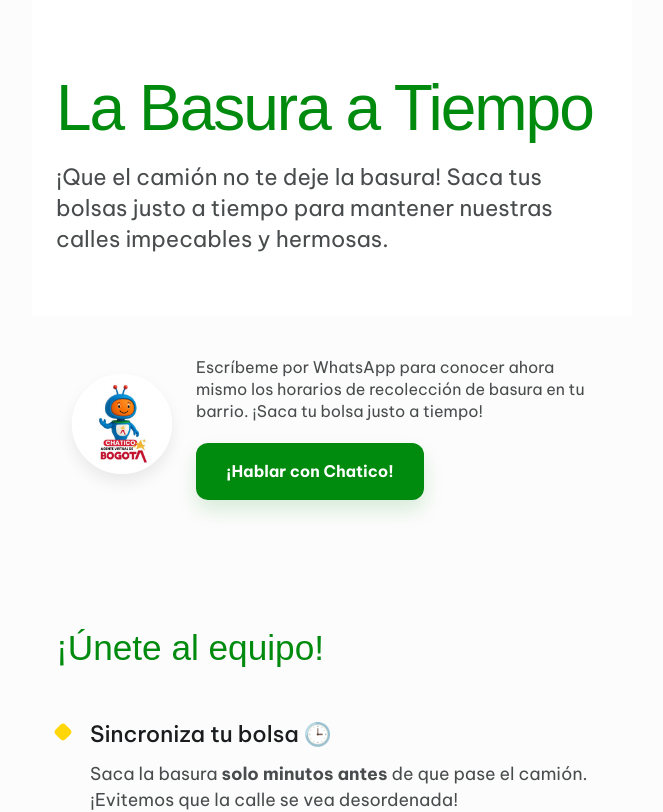
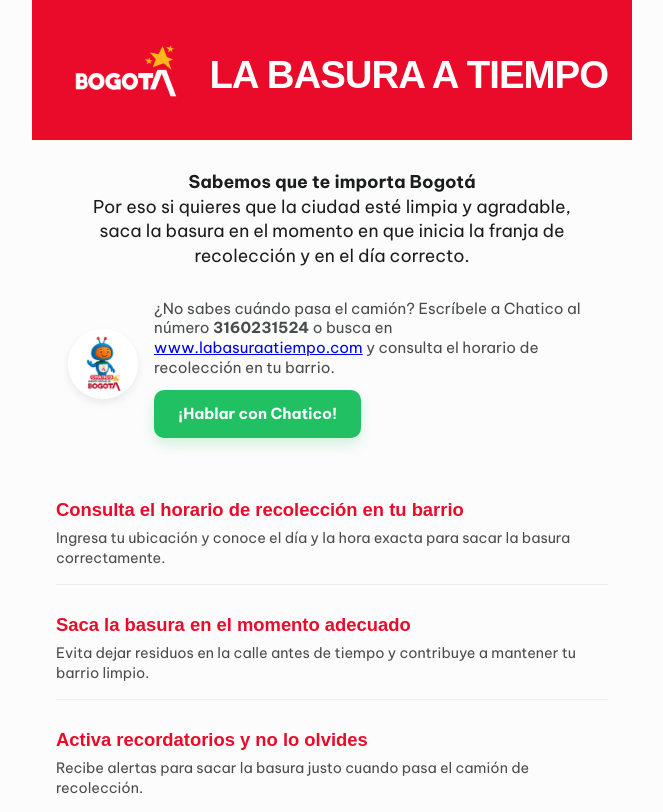
Before and after one commit to observatoriocultura/labasuraatiempo, a Vue app: page / in a window 1280 px wide. Shown: the top 812 px of the page, without its empty margins (308-971 px from the left). Built offline with nearby package versions, Linux system fonts and the light colour scheme; a web font is replaced by a local one.

Commit message:
Logo bogota

```diff
--- a/src/App.vue
+++ b/src/App.vue
@@ -7,45 +7,54 @@
     <!-- Hero Section -->
     <header class="hero">
       <div class="hero-content">
+        <img :src="`${baseUrl}images/bogota-sobre-rojo.png`" alt="Bogotá" class="hero-logo" />
         <h1 class="hero-title">La Basura a Tiempo</h1>
-        <p class="hero-subtitle">¡Que el camión no te deje la basura! Saca tus bolsas justo a tiempo para mantener nuestras calles impecables y hermosas.</p>
       </div>
     </header>
+
+    <!-- Intro Section -->
+    <section class="intro-section">
+      <p class="intro-text">
+        <b>Sabemos que te importa Bogotá</b>
+        <br>
+        Por eso si quieres que la ciudad esté limpia y agradable, saca la basura en el momento en que inicia la franja de recolección y en el día correcto.
+      </p>
+    </section>
 
     <!-- Chatico Section -->
     <section class="chatico-compact">
       <div class="chatico-avatar">
-        <img :src="`${baseUrl}images/chatico.jpg`" alt="Chatico Logo" />
+        <a href="https://wa.me/573160231524?text=%C2%BFCu%C3%A1ndo+recogen+la+basura+en+mi+casa%3F" target="_blank">
+          <img :src="`${baseUrl}images/chatico.jpg`" alt="Chatico Logo" />
+        </a>
       </div>
       <div class="chatico-info">
-        <p>Escríbeme por WhatsApp para conocer ahora mismo los horarios de recolección de basura en tu barrio. ¡Saca tu bolsa justo a tiempo!</p>
-        <a href="https://wa.me/573160231524?text=%C2%BFCu%C3%A1ndo+recogen+la+basura+en+mi+casa%3F" target="_blank" class="btn btn-primary">¡Hablar con Chatico!</a>
+        <p>¿No sabes cuándo pasa el camión? Escríbele a Chatico al número <strong>3160231524</strong> o busca en <a href="https://www.labasuraatiempo.com" target="_blank">www.labasuraatiempo.com</a> y consulta el horario de recolección en tu barrio.</p>
+        <a href="https://wa.me/573160231524?text=%C2%BFCu%C3%A1ndo+recogen+la+basura+en+mi+casa%3F" target="_blank" class="btn btn-whatsapp">¡Hablar con Chatico!</a>
       </div>
     </section>
 
     <!-- Tips Section -->
     <section class="tips-section">
-      <h2 class="section-title">¡Únete al equipo!</h2>
       <div class="tips-list">
-        <div class="tip-item">
-          <span class="tip-dot"></span>
-          <div class="tip-text">
-            <h4>Sincroniza tu bolsa 🕒</h4>
-            <p>Saca la basura <strong>solo minutos antes</strong> de que pase el camión. ¡Evitemos que la calle se vea desordenada!</p>
+        <div class="tip-card">
+          <div class="tip-content">
+            <h3>Consulta el horario de recolección en tu barrio</h3>
+            <p>Ingresa tu ubicación y conoce el día y la hora exacta para sacar la basura correctamente.</p>
           </div>
         </div>
-        <div class="tip-item">
-          <span class="tip-dot"></span>
-          <div class="tip-text">
-            <h4>¡Calle limpia, ciudad feliz! ✨</h4>
-            <p>Si todos sacamos la basura a tiempo, evitamos malos olores y mantenemos las aceras despejadas para caminar.</p>
+
+        <div class="tip-card">
+          <div class="tip-content">
+            <h3>Saca la basura en el momento adecuado</h3>
+            <p>Evita dejar residuos en la calle antes de tiempo y contribuye a mantener tu barrio limpio.</p>
           </div>
         </div>
-        <div class="tip-item">
-          <span class="tip-dot"></span>
-          <div class="tip-text">
-            <h4>Separa con amor ♻️</h4>
-            <p>Recuerda: bolsa blanca para lo que se recicla y negra para lo demás. ¡El planeta te lo agradece!</p>
+
+        <div class="tip-card">
+          <div class="tip-content">
+            <h3>Activa recordatorios y no lo olvides</h3>
+            <p>Recibe alertas para sacar la basura justo cuando pasa el camión de recolección.</p>
           </div>
         </div>
       </div>
@@ -59,39 +68,64 @@
   max-width: 600px;
   margin: 0 auto;
   min-height: 100vh;
-  padding-bottom: 40px;
+  padding-bottom: 20px;
 }
 
 /* Hero Section */
 .hero {
-  padding: 80px 24px 60px;
-  background: white;
-  text-align: left;
+  padding: 40px 24px 30px;
+  text-align: center;
+  background-color: var(--primary);
+  color: white;
+}
+
+.hero-content {
+  display: flex;
+  flex-direction: row;
+  align-items: center;
+  justify-content: space-between;
+}
+
+.hero-logo {
+  height: 70px;
+  width: auto;
+  object-fit: contain;
 }
 
 .hero-title {
-  color: var(--primary);
-  font-size: 4rem;
-  line-height: 0.9;
-  margin-bottom: 24px;
-  letter-spacing: -2px;
+  color: white;
+  text-transform: uppercase;
+  font-weight: 800;
+  font-size: 2.4rem;
+  line-height: 1.1;
+  letter-spacing: -1px;
+  text-align: right;
+  flex: 1;
 }
 
-.hero-subtitle {
-  font-size: 1.4rem;
-  color: var(--text-muted);
+/* Intro Section */
+.intro-section {
+  padding: 30px 24px 10px;
+  background-color: transparent;
+  text-align: center;
+}
+
+.intro-text {
+  font-size: 1.1rem;
+  color: var(--text);
   max-width: 500px;
   line-height: 1.4;
+  margin: 0 auto;
 }
 
 /* Chatico Compact with Avatar */
 .chatico-compact {
-  padding: 40px 24px;
+  padding: 20px 20px;
   background: var(--background);
-  border-radius: 32px;
+  border-radius: 20px;
   margin: 0 16px;
   display: flex;
-  gap: 24px;
+  gap: 16px;
   align-items: center;
 }
 
@@ -100,129 +134,139 @@
 }
 
 .chatico-avatar img {
-  width: 100px;
-  height: 100px;
+  width: 70px;
+  height: 70px;
   border-radius: 50%;
   object-fit: cover;
-  border: 4px solid white;
-  box-shadow: 0 8px 16px rgba(0,0,0,0.08);
+  border: 3px solid white;
+  box-shadow: 0 4px 10px rgba(0,0,0,0.08);
 }
 
 .chatico-compact h3 {
-  font-size: 2rem;
+  font-size: 1.4rem;
   color: var(--text);
-  margin-bottom: 8px;
+  margin-bottom: 4px;
 }
 
 .chatico-compact p {
   color: var(--text-muted);
-  margin-bottom: 20px;
-  font-size: 1rem;
-  line-height: 1.4;
+  margin-bottom: 12px;
+  font-size: 0.95rem;
+  line-height: 1.3;
 }
 
 /* Tips Section Simplified */
 .tips-section {
-  padding: 80px 24px;
+  padding: 24px 24px 10px;
 }
 
 .section-title {
-  font-size: 2.2rem;
-  margin-bottom: 40px;
+  font-size: 1.6rem;
+  margin-bottom: 20px;
   color: var(--primary);
+  text-align: center;
 }
 
 .tips-list {
   display: flex;
   flex-direction: column;
-  gap: 40px;
+  gap: 12px;
 }
 
-.tip-item {
+.tip-card {
   display: flex;
-  gap: 20px;
+  background: transparent;
+  padding: 16px 0;
   align-items: flex-start;
+  border-bottom: 1px solid rgba(0,0,0,0.06);
 }
 
-.tip-dot {
-  width: 14px;
-  height: 14px;
-  background: var(--secondary);
-  border-radius: 4px;
-  margin-top: 8px;
-  flex-shrink: 0;
-  transform: rotate(45deg);
+.tip-card:last-child {
+  border-bottom: none;
 }
 
-.tip-text h4 {
-  font-size: 1.4rem;
-  margin-bottom: 8px;
-  font-weight: 500;
+.tip-content {
+  width: 100%;
 }
 
-.tip-text p {
-  font-size: 1.1rem;
+.tip-content h3 {
+  font-size: 1.15rem;
+  font-weight: bold;
+  margin-bottom: 6px;
+  color: var(--primary);
+  line-height: 1.3;
+}
+
+.tip-content p {
+  font-size: 0.9rem;
   color: var(--text-muted);
-  line-height: 1.5;
+  line-height: 1.4;
 }
 
 /* Buttons */
 .btn {
   display: inline-block;
-  padding: 16px 30px;
-  border-radius: 12px;
+  padding: 12px 24px;
+  border-radius: 10px;
   text-decoration: none;
   font-weight: 700;
-  font-size: 1rem;
-  background: var(--primary);
+  font-size: 0.95rem;
   color: white;
-  box-shadow: 0 10px 20px rgba(0, 138, 14, 0.15);
   transition: all 0.2s;
 }
 
-.btn:hover {
+.btn-whatsapp {
+  background: #21C063;
+  box-shadow: 0 6px 14px rgba(33, 192, 99, 0.2);
+}
+
+.btn-whatsapp:hover {
   transform: translateY(-2px);
-  box-shadow: 0 15px 25px rgba(0, 138, 14, 0.25);
+  box-shadow: 0 10px 20px rgba(33, 192, 99, 0.3);
 }
 
 @media (max-width: 768px) {
   .hero {
-    padding: 60px 24px 20px;
+    padding: 20px 20px 10px;
   }
 
-  .hero-subtitle {
-     display: none;
+  .intro-text {
+    font-size: 0.95rem;
+  }
+
+  .hero-logo {
+    height: 50px;
   }
 
   .hero-title {
-    font-size: 3rem;
+    font-size: 1.8rem;
     margin-bottom: 0;
   }
 
   .chatico-compact {
     margin-top: 0;
-    padding: 30px 20px;
+    padding: 16px;
     flex-direction: column;
     text-align: center;
-    gap: 16px;
+    gap: 12px;
   }
 
   .chatico-avatar img {
-    width: 80px;
-    height: 80px;
+    width: 60px;
+    height: 60px;
   }
 
   .chatico-compact h3 {
-    font-size: 1.6rem;
+    font-size: 1.2rem;
   }
 
   .tips-section {
-    padding: 40px 24px;
+    padding: 16px 20px;
   }
 
   .section-title {
-    font-size: 1.8rem;
-    margin-bottom: 30px;
+    font-size: 1.4rem;
+    margin-bottom: 16px;
   }
 }
 </style>
--- a/src/assets/main.css
+++ b/src/assets/main.css
@@ -2,7 +2,7 @@
 @import url('https://fonts.googleapis.com/css2?family=Metrophobic&family=Be+Vietnam+Pro:wght@400;500;700&display=swap');
 
 :root {
-  --primary: #008a0e; /* Slightly darker green for readability */
+  --primary: #EA0A2A;
   --secondary: #ffd709;
   --background: #fcfcfc;
   --text: #1a1c1d;
```
Also changed, not shown: public/images/bogota-sobre-rojo.png (added).
